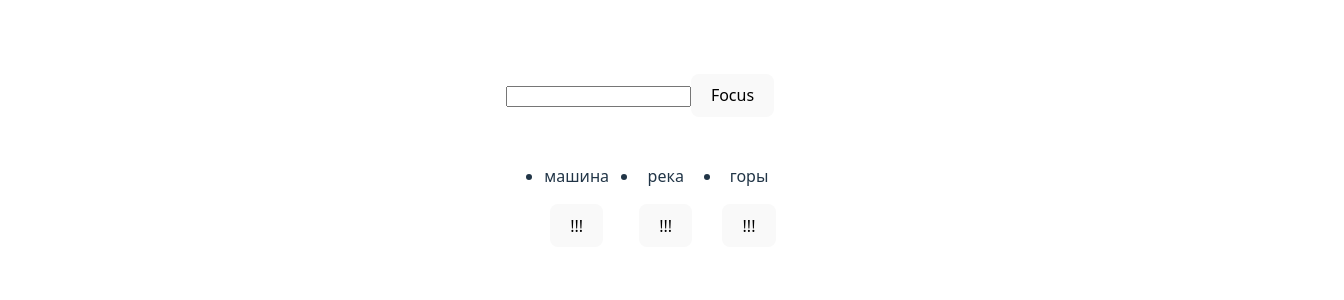
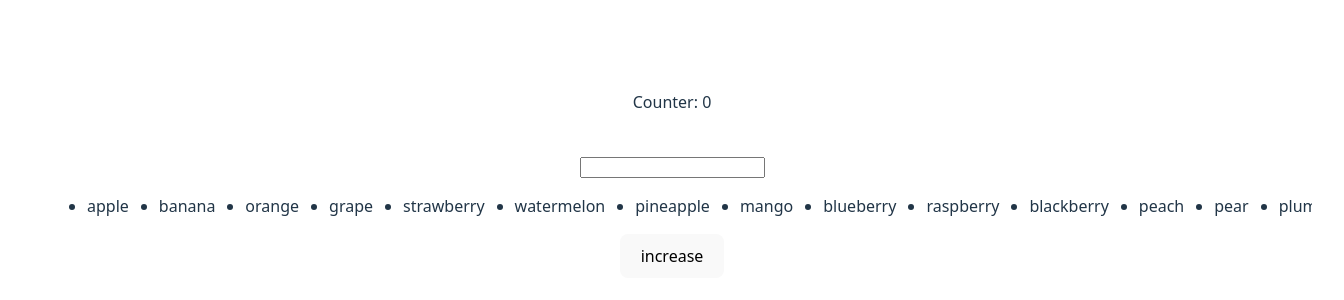
Before and after one commit to EdChekanov/Redev-practice, a React (Vite) app: page / in a window 1280 px wide. Shown: the part 224-524 px from the top of the page, 1344 px wide, since content can reach past the window. Built offline with nearby package versions, Linux system fonts and the light colour scheme.

Commit message:
optimization1 task

```diff
--- a/src/App.jsx
+++ b/src/App.jsx
@@ -1,29 +1,154 @@
-import { useRef, useState } from 'react';
+import { useCallback, useState } from 'react';
+
 import './App.css';
-import List from './components/key-refs/List';
-const DATA = ['машина', 'река', 'горы'];
+
+import CounterButton from './components/optimization1/CounterButton';
+import ItemList from './components/optimization1/ItemList';
+import SearchInput from './components/optimization1/SearchInput';
+
+const MOCK_DATA = [
+  'apple',
+  'banana',
+  'orange',
+  'grape',
+  'strawberry',
+  'watermelon',
+  'pineapple',
+  'mango',
+  'blueberry',
+  'raspberry',
+  'blackberry',
+  'peach',
+  'pear',
+  'plum',
+  'cherry',
+  'kiwi',
+  'melon',
+  'apricot',
+  'coconut',
+  'pomegranate',
+  'car',
+  'bus',
+  'bicycle',
+  'train',
+  'airplane',
+  'motorcycle',
+  'scooter',
+  'tram',
+  'subway',
+  'ship',
+  'dog',
+  'cat',
+  'bird',
+  'fish',
+  'horse',
+  'rabbit',
+  'hamster',
+  'turtle',
+  'snake',
+  'frog',
+  'red',
+  'blue',
+  'green',
+  'yellow',
+  'black',
+  'white',
+  'pink',
+  'purple',
+  'orange',
+  'brown',
+  'happy',
+  'sad',
+  'angry',
+  'excited',
+  'tired',
+  'bored',
+  'nervous',
+  'calm',
+  'surprised',
+  'scared',
+  'soccer',
+  'basketball',
+  'tennis',
+  'volleyball',
+  'baseball',
+  'golf',
+  'swimming',
+  'running',
+  'cycling',
+  'skiing',
+  'coffee',
+  'tea',
+  'water',
+  'juice',
+  'milk',
+  'soda',
+  'beer',
+  'wine',
+  'cocktail',
+  'smoothie',
+  'computer',
+  'laptop',
+  'tablet',
+  'smartphone',
+  'keyboard',
+  'mouse',
+  'monitor',
+  'printer',
+  'camera',
+  'speaker',
+  'book',
+  'pen',
+  'notebook',
+  'paper',
+  'pencil',
+  'eraser',
+  'ruler',
+  'backpack',
+  'desk',
+  'chair',
+  'house',
+  'apartment',
+  'building',
+  'office',
+  'school',
+  'hospital',
+  'restaurant',
+  'store',
+  'bank',
+  'park',
+  123,
+  456,
+  789,
+  101112,
+  131415, // numbers as strings
+  'early',
+  'late',
+  'morning',
+  'evening',
+  'night',
+  'afternoon',
+  'weekday',
+  'weekend',
+  'holiday',
+  'vacation',
+];
 
 function App() {
-  const [data, setData] = useState(DATA);
-  const [text, setText] = useState('');
+  const [request, setRequest] = useState('');
+  const [count, setCount] = useState(0);
 
-  const inputRef = useRef(null);
+  const memoSetRequest = useCallback((value) => setRequest(value), []);
+  const memoSetCount = useCallback(() => setCount((v) => v + 1), []);
+
   return (
     <>
-      <input
-        ref={inputRef}
-        value={text}
-        onChange={(e) => setText(e.target.value)}
-        onKeyUp={(e) => {
-          if (e.key === 'Enter') {
-            setData((d) => [...d, e.target.value]);
-            setText('');
-          }
-        }}
-        type="text"
-      />
-      <button onClick={() => inputRef.current.focus()}>Focus</button>
-      <List data={data} setData={setData} />
+      <p>Counter: {count}</p>
+      {request}
+      <br />
+      <SearchInput setRequest={memoSetRequest} />
+      <ItemList DATA_LIST={MOCK_DATA} request={request} />
+      <CounterButton setCount={memoSetCount} />
     </>
   );
 }
--- /dev/null
+++ b/src/components/optimization1/CounterButton.jsx
@@ -0,0 +1,12 @@
+import { memo } from 'react';
+
+const CounterButton = memo(({ setCount }) => {
+  console.log('CounterButton');
+  return (
+    <>
+      <button onClick={setCount}>increase</button>
+    </>
+  );
+});
+
+export default CounterButton;
--- /dev/null
+++ b/src/components/optimization1/ItemList.jsx
@@ -0,0 +1,28 @@
+import { memo, useMemo } from 'react';
+
+const ItemList = memo(({ DATA_LIST, request }) => {
+  console.log('ItemList');
+  const filterData = (list, query) => {
+    if (!query) return list;
+    return list.filter((item) => String(item).includes(query));
+  };
+
+  const filteredData = useMemo(
+    () => filterData(DATA_LIST, request),
+    [DATA_LIST, request]
+  );
+
+  return (
+    <>
+      <ul style={{ display: 'flex', overflowX: 'scroll' }}>
+        {filteredData.map((item) => (
+          <li key={crypto.randomUUID()} style={{ margin: '0 15px' }}>
+            {item}
+          </li>
+        ))}
+      </ul>
+    </>
+  );
+});
+
+export default ItemList;
--- /dev/null
+++ b/src/components/optimization1/SearchInput.jsx
@@ -0,0 +1,13 @@
+import { memo } from 'react';
+
+const SearchInput = memo(({ setRequest }) => {
+  console.log('SearchInput');
+
+  return (
+    <>
+      <input type="text" onChange={(e) => setRequest(e.target.value)} />
+    </>
+  );
+});
+
+export default SearchInput;
```
